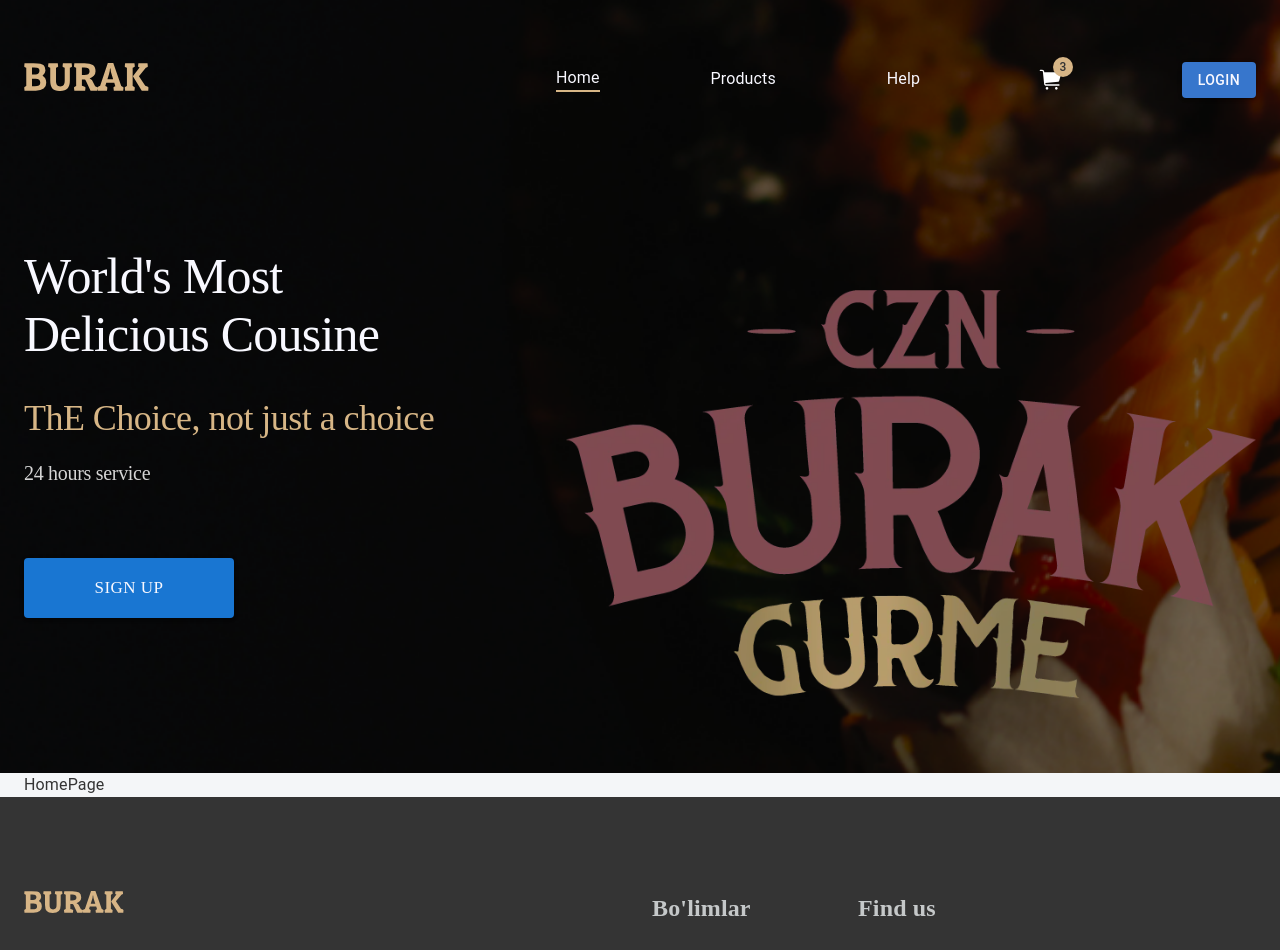
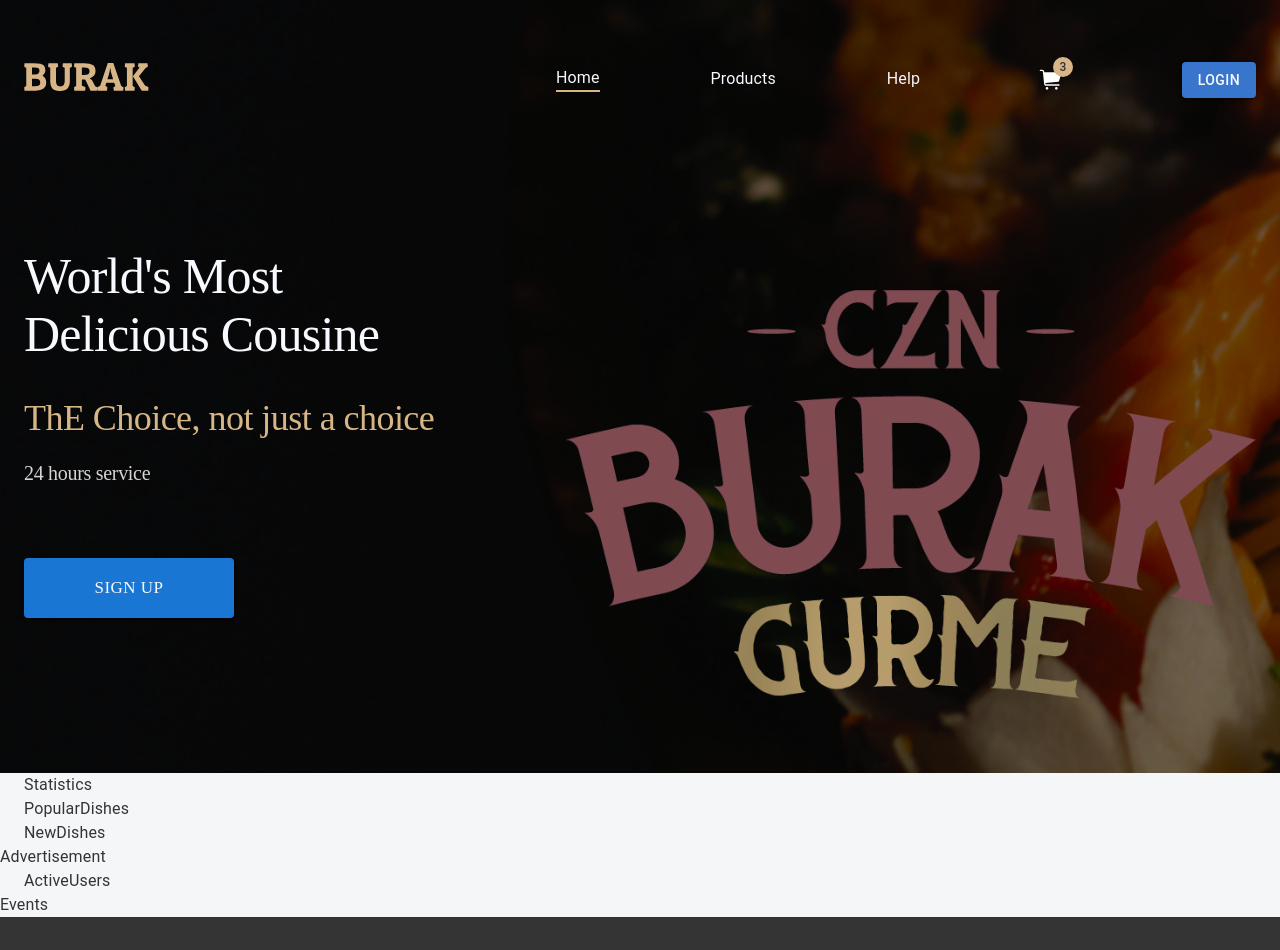
Before and after one commit to omadhalim/burak-react, a React (Create React App) app: page / in a window 1280 px wide. Shown: the top 950 px of the page. Built offline with nearby package versions, Linux system fonts and the light colour scheme.

Commit message:
fix: organize homepage related sectional components

```diff
--- /dev/null
+++ b/src/app/screens/homePage/ActiveUsers.tsx
@@ -0,0 +1,11 @@
+ import React from "react";
+ import { Container } from "@mui/material";
+
+
+ export default function ActiveUsers() {
+  return (
+    <div>
+      <Container>ActiveUsers</Container>
+    </div>
+  );
+ }
--- /dev/null
+++ b/src/app/screens/homePage/Advertisement.tsx
@@ -0,0 +1,4 @@
+import React from "react";
+export default function  Advertisement() {
+  return <div>Advertisement</div>;
+ }
--- /dev/null
+++ b/src/app/screens/homePage/Events.tsx
@@ -0,0 +1,4 @@
+import React from "react";
+export default function  Events() {
+  return <div>Events</div>;
+ }
--- /dev/null
+++ b/src/app/screens/homePage/NewDishes.tsx
@@ -0,0 +1,10 @@
+ import React from "react";
+ import { Container } from "@mui/material";
+
+ export default function NewDishes() {
+  return (
+    <div>
+      <Container>NewDishes</Container>
+    </div>
+  );
+ }
--- /dev/null
+++ b/src/app/screens/homePage/Popular Dishes.tsx
@@ -0,0 +1,10 @@
+ import React from "react";
+ import { Container } from "@mui/material";
+
+ export default function PopularDishes() {
+  return (
+    <div>
+      <Container>PopularDishes</Container>
+    </div>
+  );
+ }
--- /dev/null
+++ b/src/app/screens/homePage/Statistics.tsx
@@ -0,0 +1,10 @@
+ import React from "react";
+ import { Container } from "@mui/material";
+
+ export default function Statistics() {
+  return (
+    <div>
+      <Container>Statistics</Container>
+    </div>
+  );
+ }
--- a/src/app/screens/homePage/index.tsx
+++ b/src/app/screens/homePage/index.tsx
@@ -1,4 +1,20 @@
-import { Container } from "@mui/material";
+import React from "react";
+import Statistics from "./Statistics";
+import PopularDishes from "./Popular Dishes";
+import NewDishes from "./NewDishes";
+import Advertisement from "./Advertisement";
+import ActiveUsers from "./ActiveUsers";
+import Events from "./Events";
+
+
 export default function HomePage() {
-  return <Container>HomePage</Container>;
+  return  <div className={"homepage"}>
+    <Statistics/>
+    <PopularDishes/>
+    <NewDishes/>
+    <Advertisement/>
+    <ActiveUsers/>
+    <Events/>
+
+  </div>
 }
--- /dev/null
+++ b/src/css/home.css
@@ -0,0 +1,4 @@
+.homepage {
+  width: 100%;
+  height:auto;
+}
```
